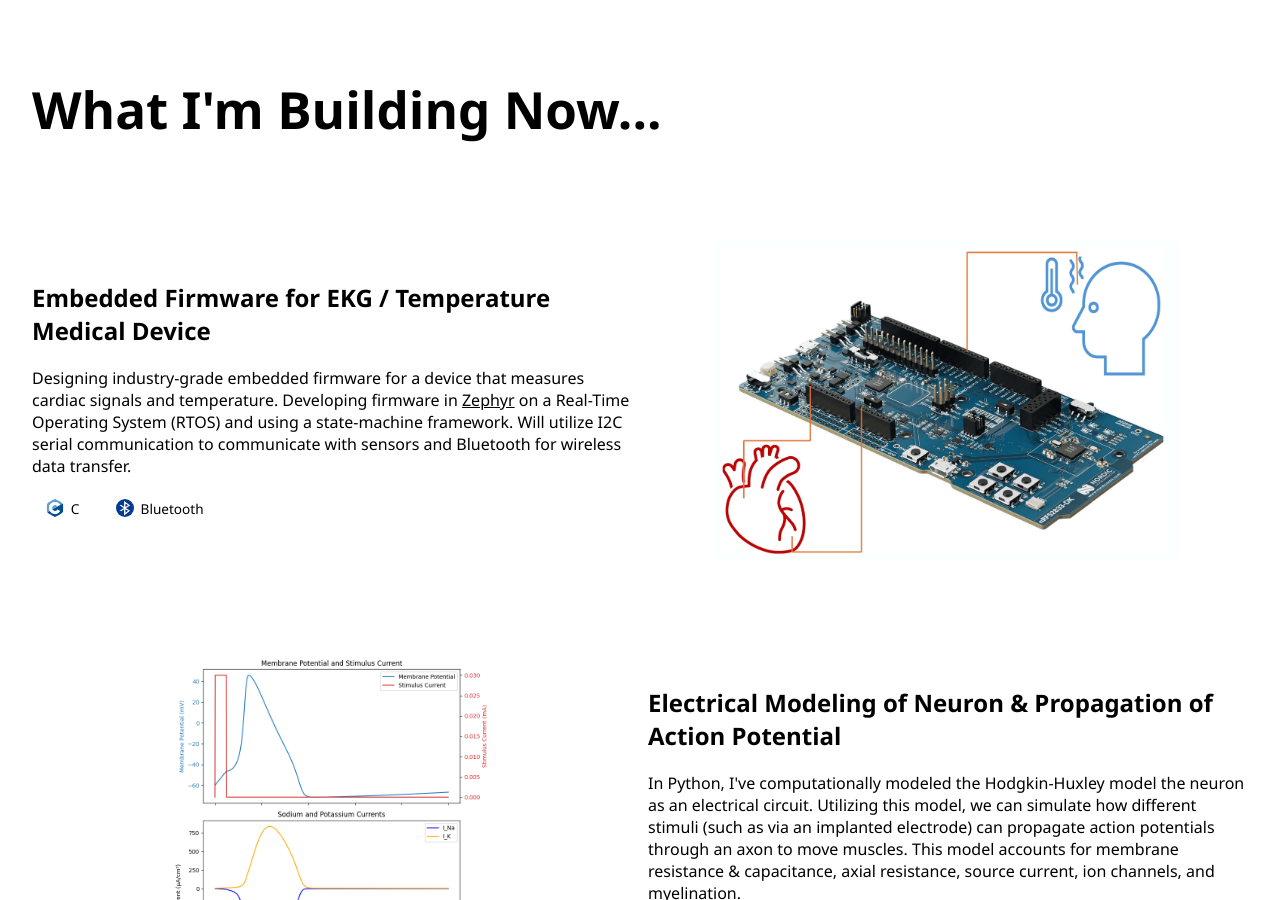
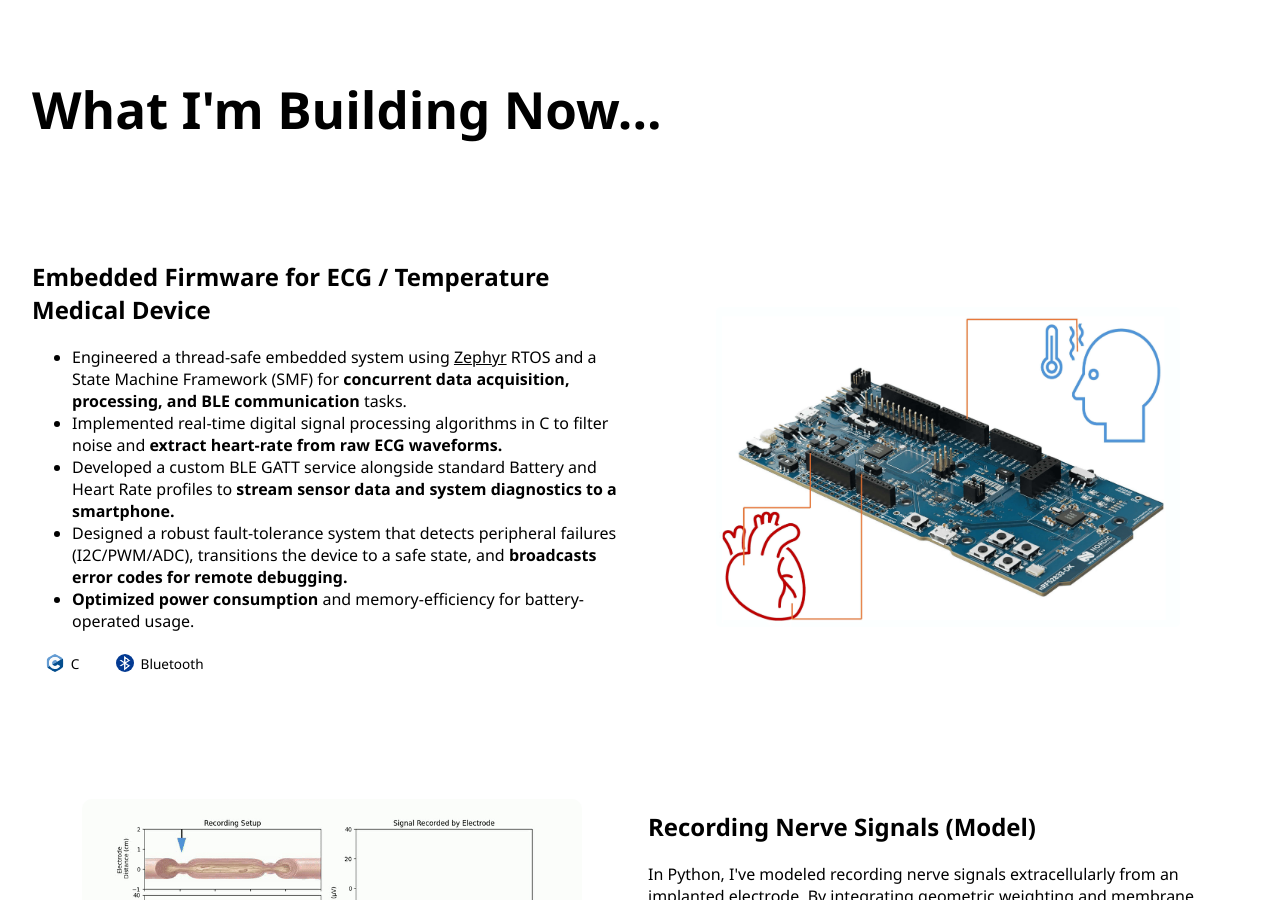
Before and after one commit to sajjy/portfolio, a Jekyll site: the page built from index.md, in a window 1280 px wide and 900 px high, scrolled down 900 px. Built offline with Jekyll 4.4.1, drawn with Linux system fonts in a browser that asks for light colours; some of the changed text lies outside the part shown.

Commit message:
Add finished projects Dec 2025

```diff
--- a/_layouts/default.html
+++ b/_layouts/default.html
@@ -72,13 +72,22 @@
 
     <div class="project-card">
       <div class="project-text">
-        <h2>Embedded Firmware for EKG / Temperature Medical Device</h2>
-        <p>
-          Designing industry-grade embedded firmware for a device that measures cardiac signals and temperature.
-          Developing firmware in <a href="https://www.zephyrproject.org/">Zephyr</a> on a Real-Time Operating System (RTOS)
-          and using a state-machine framework. Will utilize I2C serial communication to communicate with sensors and Bluetooth
-          for wireless data transfer.
-        </p>
+        <h2>Embedded Firmware for ECG / Temperature Medical Device</h2>
+        <ul>
+          <li>
+            Engineered a thread-safe embedded system using <a href="https://www.zephyrproject.org/">Zephyr</a> RTOS and a State Machine Framework (SMF)
+            for <strong>concurrent data acquisition, processing, and BLE communication</strong> tasks.</li>
+          <li>
+            Implemented real-time digital signal processing algorithms in C to filter noise and <strong>extract
+            heart-rate from raw ECG waveforms.</strong></li>
+          <li>
+            Developed a custom BLE GATT service alongside standard Battery and Heart Rate profiles to <strong>stream
+            sensor data and system diagnostics to a smartphone.</strong></li>
+          <li>
+            Designed a robust fault-tolerance system that detects peripheral failures (I2C/PWM/ADC),
+            transitions the device to a safe state, and <strong>broadcasts error codes for remote debugging.</strong></li>
+          <li><strong>Optimized power consumption</strong> and memory-efficiency for battery-operated usage.</li>
+        </ul>
         <div class="tech-tags">
           <span class="tag">
             <img src="{{ '/assets/tech-logos/c-programming.svg' | relative_url }}" alt="c-programming">
@@ -97,13 +106,14 @@
 
     <div class="project-card reverse">
       <div class="project-text">
-        <h2>Electrical Modeling of Neuron & Propagation of Action Potential</h2>
-        <p>
-          In Python, I've computationally modeled the Hodgkin-Huxley model the neuron as an electrical circuit.
-          Utilizing this model, we can simulate how different stimuli (such as via an implanted electrode) can propagate
-          action potentials through an axon to move muscles. This model accounts for membrane resistance & capacitance,
-          axial resistance, source current, ion channels, and myelination.
-        </p>
+        <h2>Recording Nerve Signals (Model)</h2>
+          <p>
+            In Python, I've modeled recording nerve signals extracellularly from an implanted electrode.
+            By integrating geometric weighting and membrane current derivatives, this simulation
+            accurately reconstructs the extracellular potential detected at the electrode interface.
+            This tool provides a framework for optimizing electrode design/placement and signal processing
+            in applications such as <strong>functional electrical stimulation (FES)</strong> and in-vivo <strong>nerve monitoring.</strong>
+          </p>
         <div class="tech-tags">
           <span class="tag">
             <img src="{{ '/assets/tech-logos/python.svg' | relative_url }}" alt="Python">
@@ -112,7 +122,7 @@
         </div>
       </div>
       <div class="project-image">
-        <img id="project-6-images" src="{{ '/assets/project-images/neuron_modeling/action_potential_ion_channels.png' | relative_url }}" alt="Project5_image">
+        <img id="project-7-images" src="{{ '/assets/project-images/axon_recording/axon_recording_animation.gif' | relative_url }}" alt="Project7_image">
       </div>
     </div>
 
@@ -189,6 +199,27 @@
 
   <div class="project-card">
       <div class="project-text">
+        <h2>Electrical Modeling of Neuron & Propagation of Action Potential</h2>
+        <p>
+          In Python, I've computationally modeled the Hodgkin-Huxley model the neuron as an electrical circuit.
+          Utilizing this model, we can simulate how different stimuli (such as via an implanted electrode) can excite
+          neurons in a variety of conditions. This model accounts for membrane resistance & capacitance,
+          axial resistance, source current, ion channels, and myelination.
+        </p>
+        <div class="tech-tags">
+          <span class="tag">
+            <img src="{{ '/assets/tech-logos/python.svg' | relative_url }}" alt="Python">
+            Python
+          </span>
+        </div>
+      </div>
+      <div class="project-image">
+        <img id="project-6-images" src="{{ '/assets/project-images/neuron_modeling/action_potential_ion_channels.png' | relative_url }}" alt="Project5_image">
+      </div>
+    </div>
+
+  <div class="project-card reverse">
+      <div class="project-text">
         <h2>OXTR Expression in the Hypothalamus and Amygdala Following MDMA Administration</h2>
         <p>
           Investigated the impact of MDMA on oxytocin-receptor (OXTR) expression in the amygdala and hypothalamus.
@@ -210,7 +241,7 @@
       </div>
     </div>
 
-    <div class="project-card reverse">
+    <div class="project-card">
       <div class="project-text">
         <h2>Data Imputation and Graph-based Approach for Post-Stroke Immune System Response Profiling</h2>
         <p>
```
Also changed, not shown: assets/project-images/axon_recording/axon_recording_animation.gif (added).
